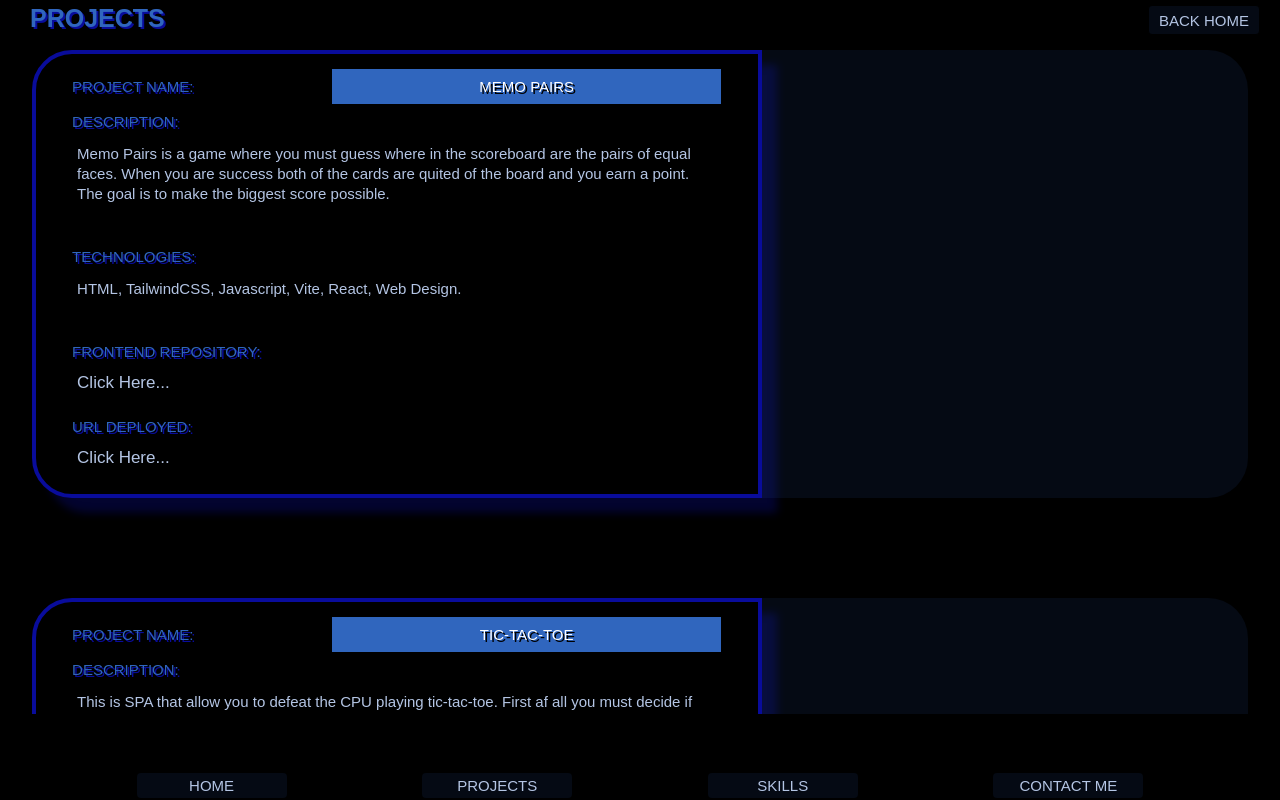
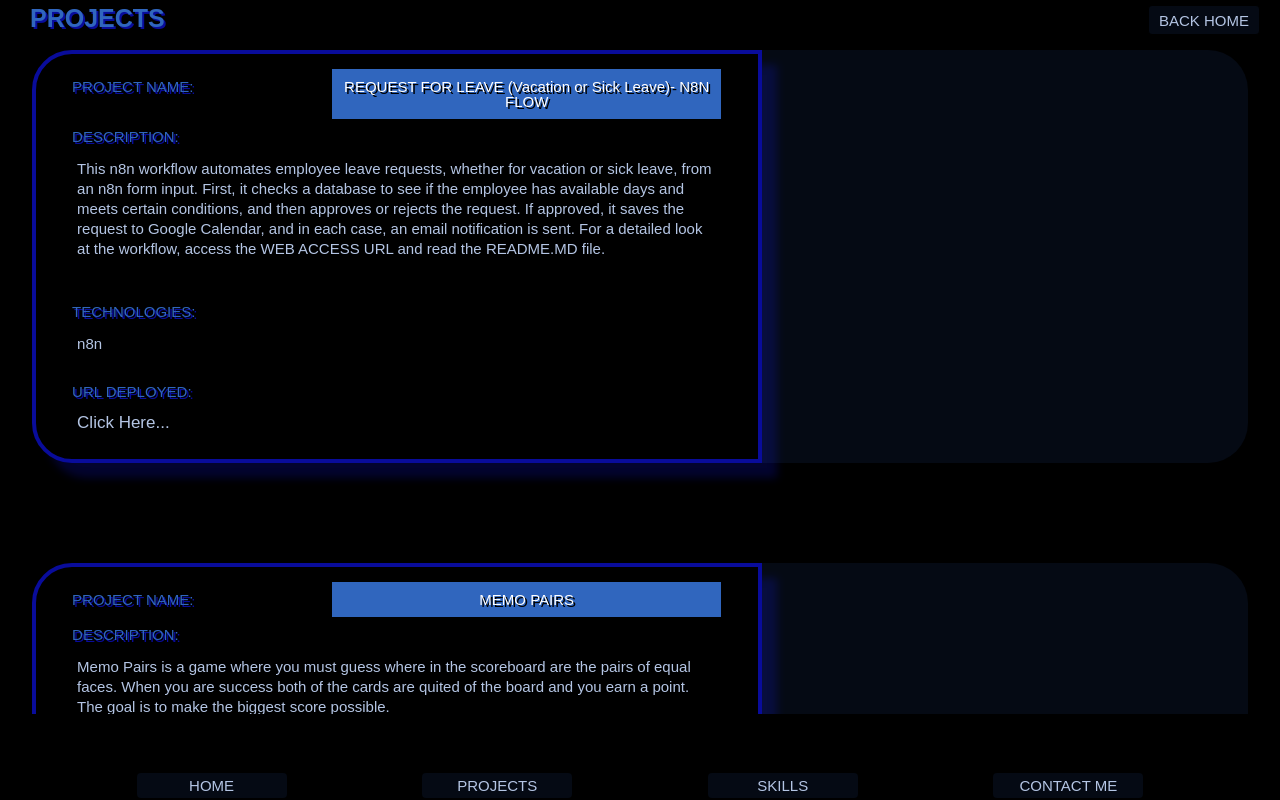
Before and after one commit to JoseCorrientes/pro-portfolio-mobile, a React (Create React App) app: page /Projects in a window 1280 px wide. Built offline with nearby package versions, Linux system fonts and the light colour scheme; a web font is replaced by a local one.

Commit message:
envio modificado

```diff
--- a/src/component/Skills/Skills.jsx
+++ b/src/component/Skills/Skills.jsx
@@ -22,6 +22,9 @@ function Skills({lang}) {
                     <p>{data.technologies[lang]}</p>
                 </div>
                 <div className={SkillsCSS.element_Card}>
+                    <span className={SkillsCSS.n8n}>
+                        <span className={SkillsCSS.tip}>n8n.</span>
+                    </span>
                     <span className={SkillsCSS.js}>
                         <span className={SkillsCSS.tip}>Javascript.</span>
                     </span>
--- a/src/component/Skills/Skills.module.css
+++ b/src/component/Skills/Skills.module.css
@@ -167,6 +167,7 @@ header .page_Title {
     box-shadow: 1rem 1rem 1.5rem rgba(0,0,0,1);
 }
 .element_Card .js:hover .tip,
+.element_Card .n8n:hover .tip,
 .element_Card .ts:hover .tip,
 .element_Card .html:hover .tip,
 .element_Card .css:hover .tip,
@@ -371,6 +372,17 @@ header .page_Title {
     width: 70px;
     height: 70px;
     background-image: url("../../images/logoTrello200.png");
+    background-position: center;
+    background-repeat: no-repeat;
+    background-size: cover;
+    box-shadow: 1rem 1rem 1.5rem rgba(0,0,0,1);
+}
+.element_Card .n8n {
+    position: relative;
+    display: inline-block;
+    width: 70px;
+    height: 70px;
+    background-image: url("../../images/logoN8N200.png");
     background-position: center;
     background-repeat: no-repeat;
     background-size: cover;
--- a/src/text/text.js
+++ b/src/text/text.js
@@ -73,6 +73,29 @@ const data = {
   projectDeployed: ["URL DEPLOYED", "URL ACCESO WEB"],
   projectClickHere: ["Click Here...", "Presione aquí..."],
   projectData: [
+    {
+        pName: ["REQUEST FOR LEAVE (Vacation or Sick Leave)- N8N FLOW", "PEDIDO POR LICENCIA (Vacaciones o Enfermedad) - FLUJO N8N"],
+        pDescription: [
+          `This n8n workflow automates employee leave requests, whether for vacation or sick leave, from an n8n form input. First, it checks a database to see if the employee has available days and meets certain conditions, and then approves or rejects the request.
+          If approved, it saves the request to Google Calendar, and in each case, an email notification is sent.
+          For a detailed look at the workflow, access the WEB ACCESS URL and read the README.MD file.`,
+          `Este flujo n8n automatiza desde una entrada n8n form los pedidos de un empleado para tomar licencia, ya sea por Vacaciones o o Enfermedad. Primero analiza desde una base de datos si tiene dias disponibles y si cumple ciertas condiciones y luego le da o le rechaza el pedido.
+          Si lo aprueba lo graba en Google Calendar y en cada caso envio un email con la notificacion pertinente.
+          Para ver bien el detalle del flujo acceder a la URL ACCESO WEB  y alli leer el README.MD.`,
+        ],
+        pTech: [
+            "n8n",
+          "n8n"
+        ],
+
+
+        pFront: "",
+        pBack: "",
+        pDeploy: "https://github.com/JoseCorrientes/n8n-PedidoDeLicencia",
+        pVideo: []
+
+
+      },
     {
         pName: ["MEMO PAIRS", "MEMO PAIRS"],
         pDescription: [
```
Also changed, not shown: src/images/FotoJosePerfil.png, src/images/logoN8N200.png (added).
